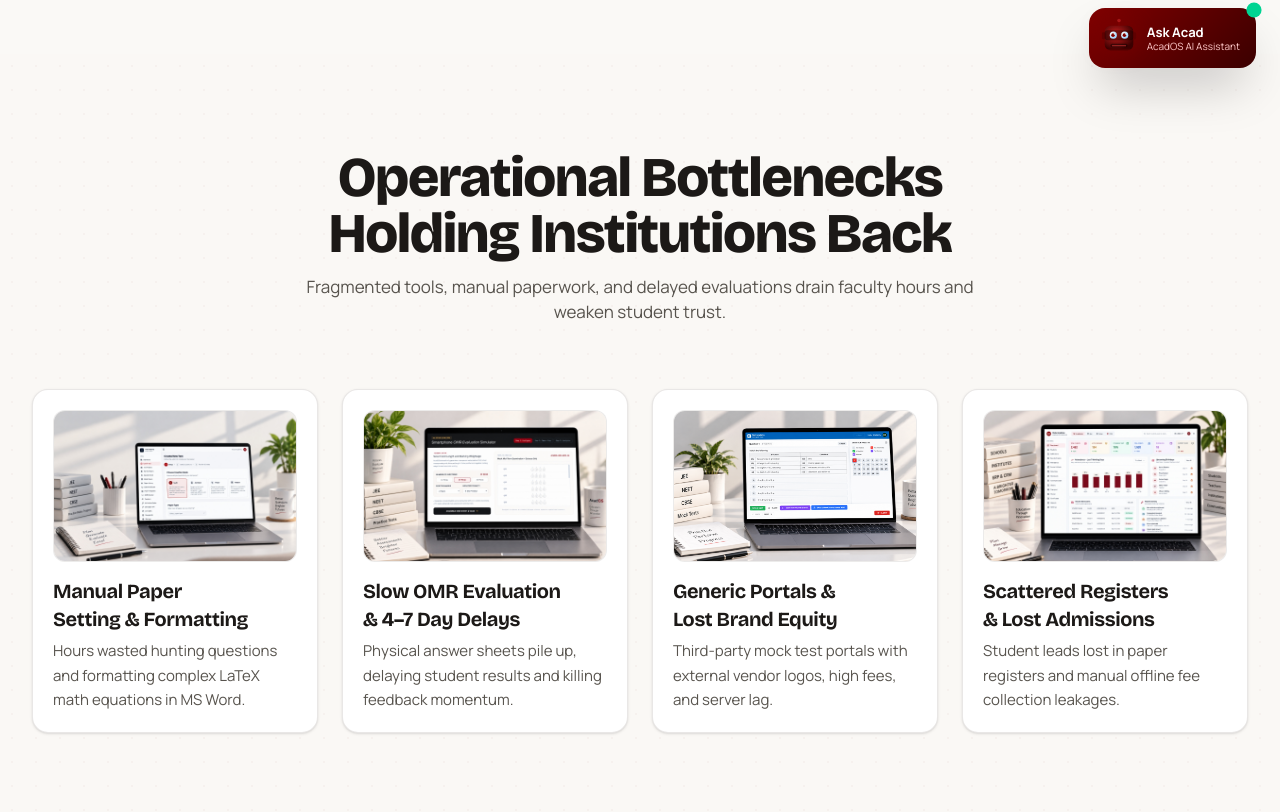
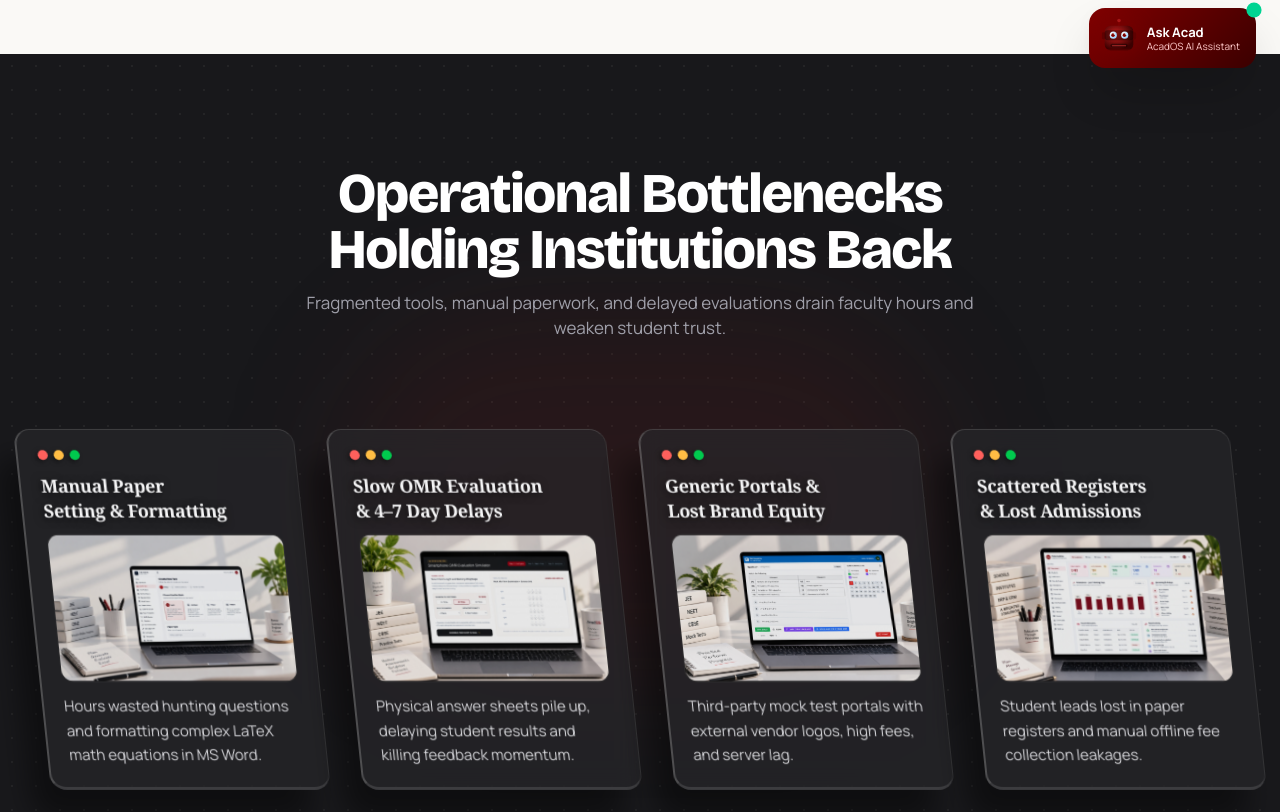
Before and after one commit to hoduacademycontenttwo-sudo/AcadOS, a React (Vite) app: page / in a window 1280 px wide. Shown: the part 708-1520 px from the top of the page. Built offline with nearby package versions, Linux system fonts and the light colour scheme; a web font is replaced by a local one.

Commit message:
feat(ui): implement requested skewed glassmorphic cards with traffic control dots, image, heading and subheading

```diff
--- a/src/components/ProblemStatement.tsx
+++ b/src/components/ProblemStatement.tsx
@@ -47,27 +47,104 @@ const PROBLEMS: ProblemItem[] = [
 
 export const ProblemStatement: React.FC<ProblemStatementProps> = () => {
   return (
-    <section className="relative py-16 lg:py-24 bg-[#faf8f5] border-b border-stone-200/80 overflow-hidden">
-      {/* Subtle grid background */}
+    <section className="relative py-20 lg:py-28 bg-[#18181b] border-b border-zinc-800 overflow-hidden text-white">
+      {/* Background radial glow */}
       <div
-        className="absolute inset-0 opacity-[0.03] pointer-events-none"
+        className="absolute inset-0 opacity-[0.05] pointer-events-none"
         style={{
-          backgroundImage: 'radial-gradient(#800000 1px, transparent 1px)',
+          backgroundImage: 'radial-gradient(#ffffff 1px, transparent 1px)',
           backgroundSize: '24px 24px'
         }}
       />
+      <div className="absolute top-1/2 left-1/2 -translate-x-1/2 -translate-y-1/2 w-[600px] h-[350px] bg-red-900/15 rounded-full blur-3xl pointer-events-none" />
+
+      <style>{`
+        .problem-skew-card {
+          width: 100%;
+          min-height: 240px;
+          padding: 1.25rem;
+          background: rgba(39, 39, 42, 0.65);
+          border-radius: 16px;
+          backdrop-filter: blur(12px);
+          -webkit-backdrop-filter: blur(12px);
+          border-top: 1px solid rgba(255, 255, 255, 0.15);
+          border-bottom: 3px solid rgba(255, 255, 255, 0.12);
+          border-left: 2px solid rgba(255, 255, 255, 0.2);
+          border-right: 1px solid rgba(255, 255, 255, 0.08);
+          box-shadow: -20px 30px 30px rgba(0, 0, 0, 0.45);
+          transform: skewX(6deg);
+          transition: all 0.4s cubic-bezier(0.16, 1, 0.3, 1);
+          overflow: hidden;
+          color: white;
+          display: flex;
+          flex-direction: column;
+        }
+
+        @media (max-width: 640px) {
+          .problem-skew-card {
+            transform: skewX(3deg);
+          }
+        }
+
+        .problem-skew-card:hover {
+          transform: skew(0deg) translateY(-8px);
+          background: rgba(45, 45, 50, 0.9);
+          box-shadow: 0px 25px 40px rgba(0, 0, 0, 0.6);
+          border-color: rgba(255, 255, 255, 0.3);
+        }
+
+        .traffic-dots {
+          display: flex;
+          flex-direction: row;
+          gap: 6px;
+          align-items: center;
+          margin-bottom: 0.85rem;
+        }
+
+        .dot-red {
+          width: 10px;
+          height: 10px;
+          border-radius: 50%;
+          background-color: #ff605c;
+          box-shadow: -2px 2px 5px rgba(0, 0, 0, 0.4);
+        }
+
+        .dot-yellow {
+          width: 10px;
+          height: 10px;
+          border-radius: 50%;
+          background-color: #ffbd44;
+          box-shadow: -2px 2px 5px rgba(0, 0, 0, 0.4);
+        }
+
+        .dot-green {
+          width: 10px;
+          height: 10px;
+          border-radius: 50%;
+          background-color: #00ca4e;
+          box-shadow: -2px 2px 5px rgba(0, 0, 0, 0.4);
+        }
+
+        .problem-card-title {
+          font-family: ui-serif, Georgia, Cambria, "Times New Roman", Times, serif;
+          font-size: 1.125rem;
+          font-weight: 700;
+          color: rgb(244, 244, 245);
+          text-shadow: -2px 2px 8px rgba(0, 0, 0, 0.6);
+          line-height: 1.35;
+          margin-bottom: 0.75rem;
+        }
+      `}</style>
 
       <div className="relative max-w-7xl mx-auto px-4 sm:px-6 lg:px-8">
 
         {/* Section Header */}
-        <div className="text-center max-w-3xl mx-auto space-y-3 mb-12 lg:mb-16">
-
+        <div className="text-center max-w-3xl mx-auto space-y-3 mb-14 lg:mb-18">
           <motion.h2
             initial={{ opacity: 0, y: 14 }}
             whileInView={{ opacity: 1, y: 0 }}
             viewport={{ once: true }}
-            transition={{ delay: 0.08 }}
-            className="text-3xl sm:text-4xl lg:text-5xl font-serif font-extrabold text-stone-900 tracking-tight"
+            className="text-3xl sm:text-4xl lg:text-5xl font-serif font-extrabold text-white tracking-tight"
           >
             Operational Bottlenecks Holding Institutions Back
           </motion.h2>
@@ -76,15 +153,15 @@ export const ProblemStatement: React.FC<ProblemStatementProps> = () => {
             initial={{ opacity: 0, y: 14 }}
             whileInView={{ opacity: 1, y: 0 }}
             viewport={{ once: true }}
-            transition={{ delay: 0.12 }}
-            className="text-stone-600 text-sm sm:text-base max-w-2xl mx-auto font-sans"
+            transition={{ delay: 0.1 }}
+            className="text-zinc-400 text-sm sm:text-base max-w-2xl mx-auto font-sans"
           >
             Fragmented tools, manual paperwork, and delayed evaluations drain faculty hours and weaken student trust.
           </motion.p>
         </div>
 
-        {/* Minimal Problem Cards Grid: Heading + Image + Subheading only */}
-        <div className="grid grid-cols-1 sm:grid-cols-2 lg:grid-cols-4 gap-6">
+        {/* 4 Skewed Glassmorphic Problem Cards */}
+        <div className="grid grid-cols-1 sm:grid-cols-2 lg:grid-cols-4 gap-6 lg:gap-8 pt-4 pb-8">
           {PROBLEMS.map((problem, index) => (
             <motion.div
               key={problem.id}
@@ -92,24 +169,33 @@ export const ProblemStatement: React.FC<ProblemStatementProps> = () => {
               whileInView={{ opacity: 1, y: 0 }}
               viewport={{ once: true }}
               transition={{ duration: 0.35, delay: index * 0.08 }}
-              className="bg-white rounded-2xl p-4 sm:p-5 border border-stone-200/90 shadow-sm hover:shadow-md transition-shadow flex flex-col space-y-4"
+              className="flex justify-center"
             >
-              {/* Image */}
-              <div className="relative rounded-xl overflow-hidden aspect-[16/10] bg-stone-100 border border-stone-200/60">
-                <img
-                  src={problem.image}
-                  alt={problem.imageAlt}
-                  className="w-full h-full object-cover object-top"
-                  loading="lazy"
-                />
-              </div>
+              <div className="problem-skew-card group cursor-pointer">
+                {/* Traffic lights dots */}
+                <div className="traffic-dots">
+                  <span className="dot-red" />
+                  <span className="dot-yellow" />
+                  <span className="dot-green" />
+                </div>
 
-              {/* Heading & Subheading */}
-              <div className="space-y-1.5 flex-1">
-                <h3 className="text-base sm:text-lg font-serif font-bold text-stone-900 leading-snug">
+                {/* Problem Heading */}
+                <h3 className="problem-card-title">
                   {problem.title}
                 </h3>
-                <p className="text-xs sm:text-sm text-stone-600 font-sans leading-relaxed">
+
+                {/* Problem Image Preview */}
+                <div className="relative rounded-xl overflow-hidden aspect-[16/10] bg-black/40 border border-white/10 mb-3 shadow-inner">
+                  <img
+                    src={problem.image}
+                    alt={problem.imageAlt}
+                    className="w-full h-full object-cover object-top opacity-90 group-hover:opacity-100 group-hover:scale-105 transition-all duration-500"
+                    loading="lazy"
+                  />
+                </div>
+
+                {/* Subheading / Description */}
+                <p className="text-xs sm:text-sm text-zinc-300 font-sans leading-relaxed mt-auto">
                   {problem.subtitle}
                 </p>
               </div>
```
